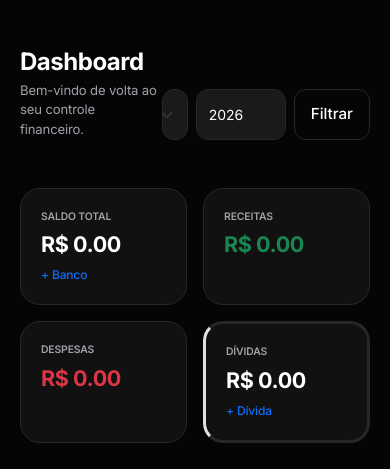
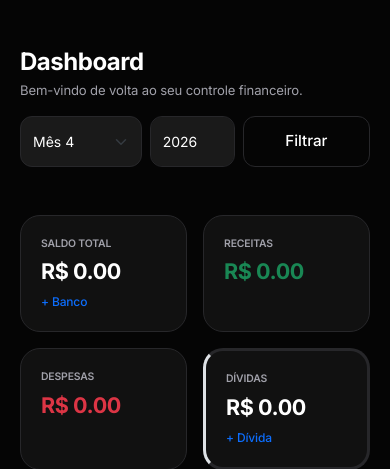
Before and after one commit to matheusbwv/my_finance2.0, a Django app: page / in a window 390 px wide. Shown: the part 67-536 px from the top of the page. Run offline with Django 5.2, Linux system fonts and the light colour scheme; data that the repository does not hold is empty.

Commit message:
UI: Ajusta alinhamento do título e filtro no Dashboard para mobile

```diff
--- a/templates/expenses/dashboard.html
+++ b/templates/expenses/dashboard.html
@@ -1,22 +1,22 @@
 {% extends 'base.html' %}
 
 {% block content %}
-<div class="d-flex justify-content-between align-items-end mb-5">
+<div class="d-flex flex-column flex-md-row justify-content-between align-items-start align-items-md-end gap-3 mb-5">
     <div>
         <h2 class="mb-1">Dashboard</h2>
         <p class="text-muted small mb-0">Bem-vindo de volta ao seu controle financeiro.</p>
     </div>
 
-    <!-- Filtro Minimalista -->
-    <form class="d-flex gap-2" method="get">
-        <select name="month" class="form-select form-select-sm">
+    <!-- Filtro Minimalista Ajustado para Mobile -->
+    <form class="d-flex gap-2 w-100 w-md-auto" method="get">
+        <select name="month" class="form-select form-select-sm" style="min-width: 100px;">
             {% for m in months_range %}
                 <option value="{{ m }}" {% if m == current_month %}selected{% endif %}>
                     Mês {{ m }}
                 </option>
             {% endfor %}
         </select>
-        <input type="number" name="year" value="{{ current_year }}" class="form-control form-control-sm" style="width: 90px;">
+        <input type="number" name="year" value="{{ current_year }}" class="form-control form-control-sm" style="width: 85px;">
         <button type="submit" class="btn btn-outline-custom btn-sm px-3">Filtrar</button>
     </form>
 </div>
```
